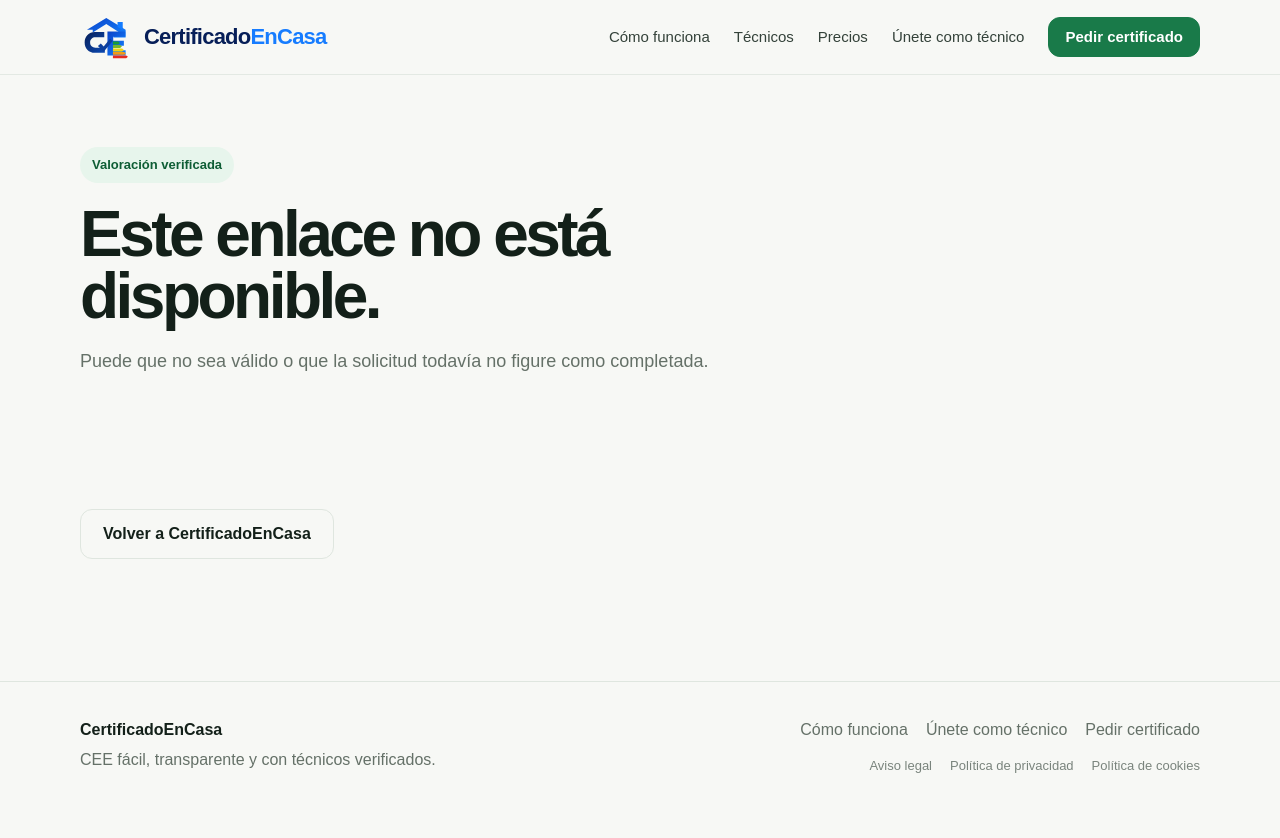
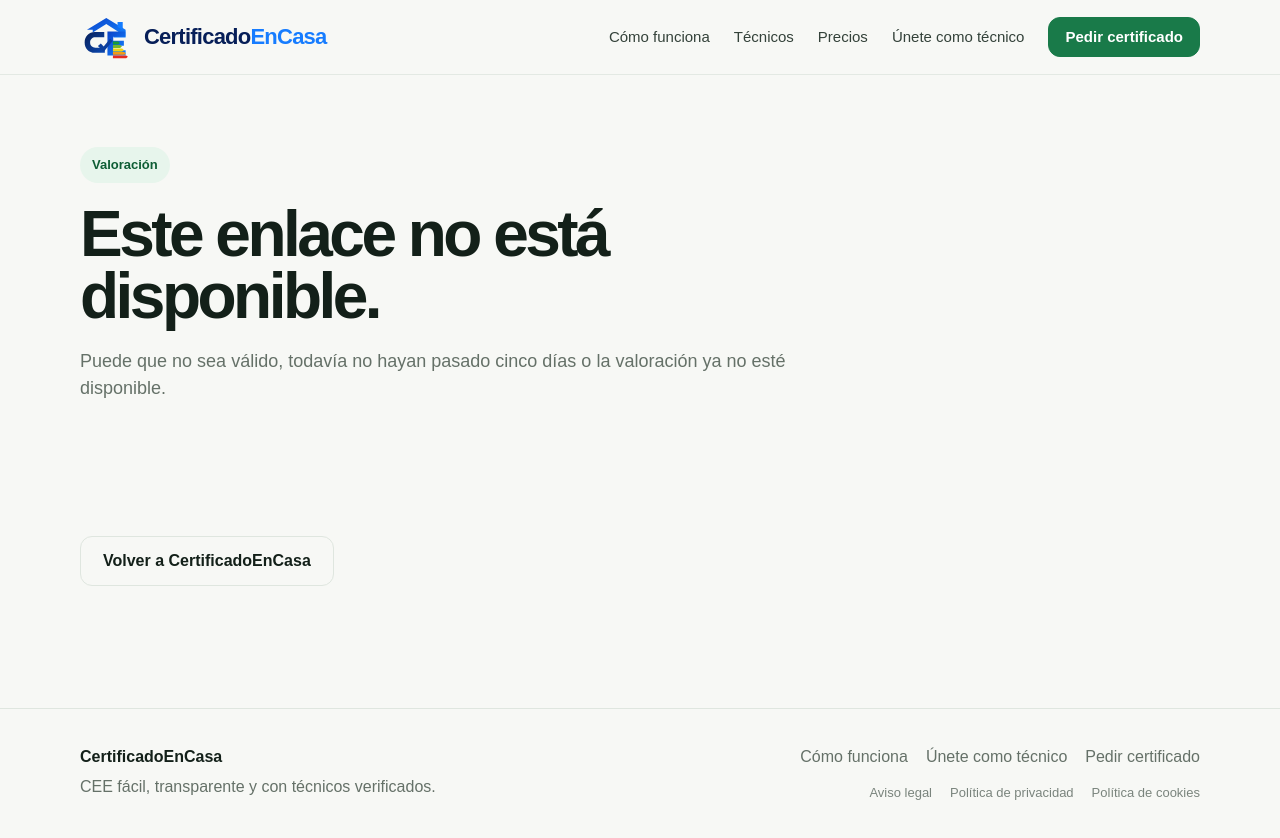
Before and after one commit to Javimenmes96/CertificadoEnCasa, a Next.js app: page /valorar/1 in a window 1280 px wide. Before the commit the page ends 811 px from the top, so only its background shows below. Built offline with nearby package versions, Linux system fonts and the light colour scheme.

Commit message:
Remove completion verification wording from review page

```diff
--- a/app/valorar/[token]/page.tsx
+++ b/app/valorar/[token]/page.tsx
@@ -27,7 +27,7 @@
   if (!supabaseUrl || !secretKey) return null;
 
   const leadResponse = await fetch(
-    `${supabaseUrl.replace(/\/$/, "")}/rest/v1/leads?select=id,name,municipality,property_type,selected_technician_id,review_submitted_at&review_token=eq.${encodeURIComponent(token)}&status=eq.completed&limit=1`,
+    `${supabaseUrl.replace(/\/$/, "")}/rest/v1/leads?select=id,name,created_at,municipality,property_type,selected_technician_id,review_invited_at,review_submitted_at&review_token=eq.${encodeURIComponent(token)}&review_invited_at=not.is.null&limit=1`,
     { headers: supabaseHeaders(secretKey), cache: "no-store" },
   );
 
@@ -36,14 +36,21 @@
   const leads = await leadResponse.json() as Array<{
     id: string;
     name: string;
+    created_at: string;
     municipality: string;
     property_type: string;
     selected_technician_id: string | null;
+    review_invited_at: string | null;
     review_submitted_at: string | null;
   }>;
 
   const lead = leads[0];
-  if (!lead?.selected_technician_id) return null;
+  const fiveDaysAgo = Date.now() - 5 * 24 * 60 * 60 * 1000;
+  if (
+    !lead?.selected_technician_id
+    || !lead.review_invited_at
+    || new Date(lead.created_at).getTime() > fiveDaysAgo
+  ) return null;
 
   const techResponse = await fetch(
     `${supabaseUrl.replace(/\/$/, "")}/rest/v1/technician_applications?select=name&id=eq.${encodeURIComponent(lead.selected_technician_id)}&limit=1`,
@@ -87,9 +94,9 @@
       <>
         <section className="page-hero">
           <div className="container">
-            <span className="eyebrow">Valoración verificada</span>
+            <span className="eyebrow">Valoración</span>
             <h1>Este enlace no está disponible.</h1>
-            <p>Puede que no sea válido o que la solicitud todavía no figure como completada.</p>
+            <p>Puede que no sea válido, todavía no hayan pasado cinco días o la valoración ya no esté disponible.</p>
           </div>
         </section>
         <section className="section">
@@ -105,10 +112,10 @@
     <>
       <section className="page-hero">
         <div className="container">
-          <span className="eyebrow">✓ Servicio verificado</span>
+          <span className="eyebrow">Tu opinión</span>
           <h1>Valora a {context.technicianName}.</h1>
           <p>
-            Esta valoración está vinculada a tu solicitud completada de {context.propertyType.toLowerCase()} en {context.municipality}.
+            Hace unos días realizaste una solicitud de {context.propertyType.toLowerCase()} en {context.municipality} y elegiste a este profesional.
           </p>
         </div>
       </section>
@@ -125,7 +132,7 @@
           ) : (
             <>
               <div className="legal-notice" style={{ marginBottom: 20 }}>
-                Solo enviamos este formulario a clientes con un servicio marcado como completado. Por eso tu opinión aparecerá como <strong>valoración verificada</strong>.
+                Te enviamos esta invitación cinco días después de tu solicitud. La valoración es opcional y se publicará en el perfil del técnico si aceptas su publicación.
               </div>
               <ReviewForm token={token} technicianName={context.technicianName} />
             </>
```
